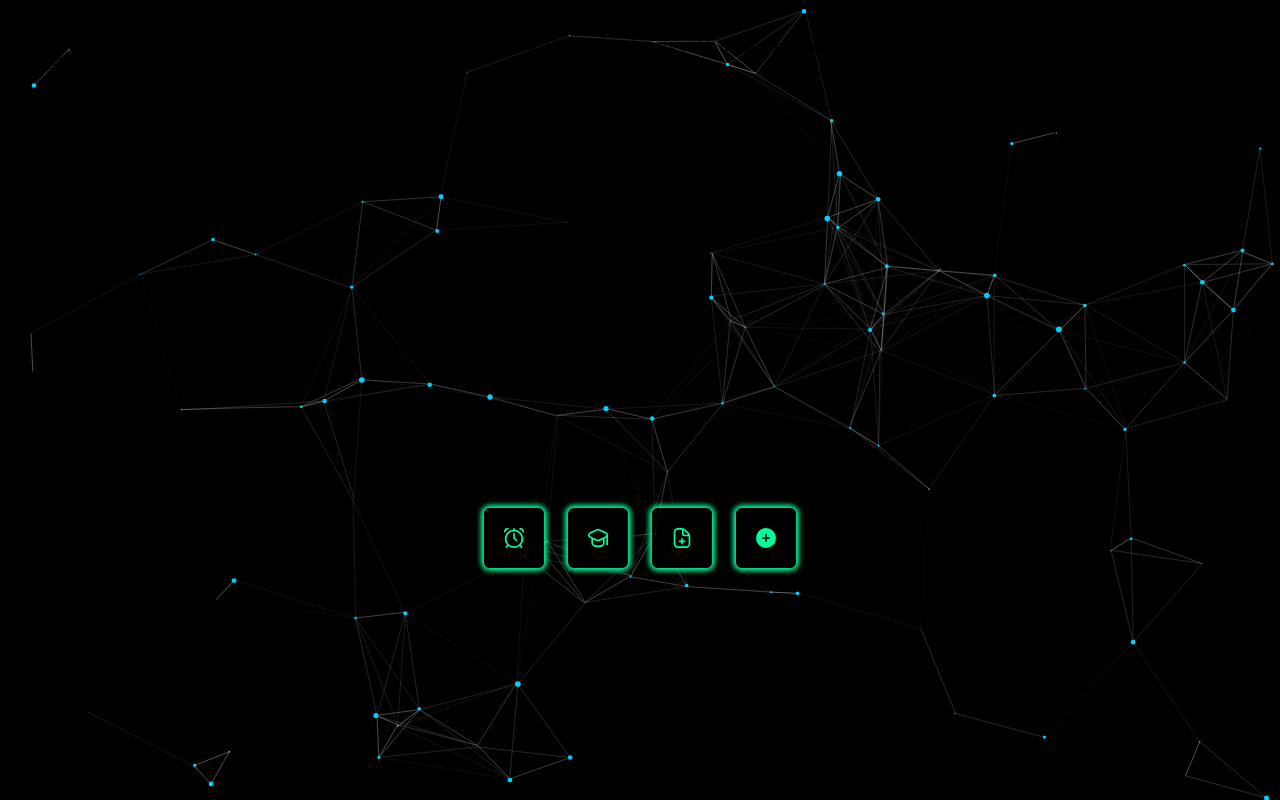
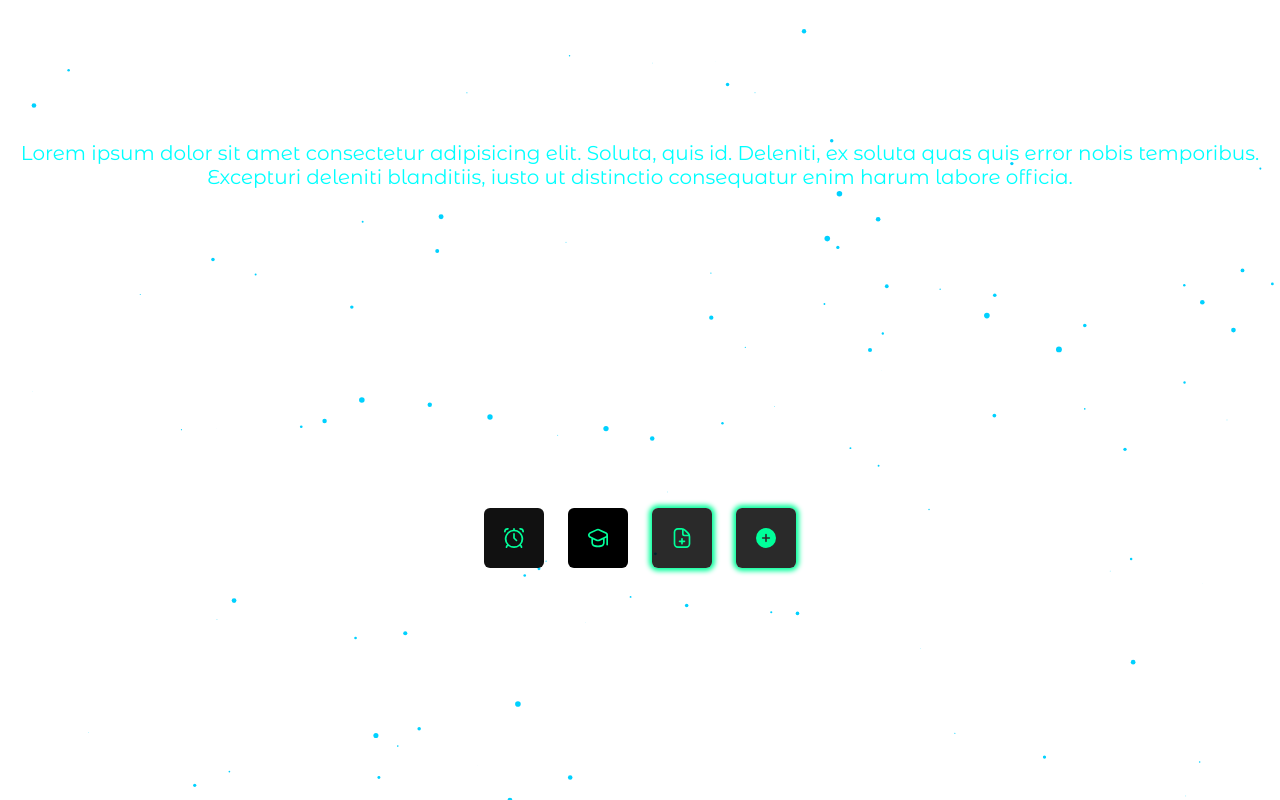
Before and after one commit to NahuelArias/NahuelArias.github.io, a plain HTML site: page index.html in a window 1280 px wide. Drawn offline with Linux system fonts and the light colour scheme.

Commit message:
1503/2022

```diff
--- a/style.css
+++ b/style.css
@@ -1,9 +1,17 @@
 * {
     padding: 0%;
     margin: 0%;
+:root {
+    --black:rgb(0, 0, 0);
+    --white:rgb(255, 255, 255);
+    --green-aqua:rgb(0, 255, 154);
+    --aqua: rgb(0, 255, 255);
+    --magenta:rgb(253,57,155);
+    --light-blue: rgb(0,208,255);
 }
+
 body {
-    background-color: rgb(0, 0, 0);
+    background: var(--black);
 }
 
 #particles-js {
@@ -13,33 +21,34 @@ body {
     z-index: -1;
 }
 
-.t1 {
-    /* display:fixed sirve para poner elementos en linea*/
-    background-image: linear-gradient(to left,rgb(255, 68, 99),black );
+.h1 {
     width: auto;
     text-align: center;
+    margin: 20px;
+    font-family: 'Pinyon Script', cursive;
+    font-size: 45px;
+
+    background-size: 100%;
+    background-repeat: repeat;
+    background-clip: text;
+    background:linear-gradient(45deg, var(--aqua), var(--white));
+    background-color: var(--aqua), var(--magenta);
+    -webkit-background-clip: text;
+    -moz-background-clip: text;
+    -webkit-text-fill-color: transparent;
+    -moz-text-fill-color: transparent;
 }
-/*PRUEBA
-.icons-div {
-    background-color: rgb(255, 0, 0);
-    padding: 10px;
-    border-radius: 15px;
-    justify-content: center;
-    position: fixed;
-    top: 50%;
-    left: 50%;
-    transform: translate(-50%,-50%);
+
+.p1 {
+    width: auto;
+    text-align: center;
+    margin: 50px 0;
+    padding: 15px 20px;
+    color: rgb(0, 255, 255);
+    font-family: 'Montserrat Alternates', sans-serif;
+    font-size: 20px;
+    box-shadow: 0px 0px 5px 3px val(--green-aqua);
 }
-.notion {
-    border: 0px;
-    height: 30px;
-    width: auto;
-}
-.miro {
-    border: 0ch;
-    height: 30px; alto
-    width: auto;  ancho
-}*/
 
 #horario {
     width:20px;
@@ -51,7 +60,7 @@ body {
     left: 50%;
     transform: translate(-260%,180%);
     border-radius: 6px;
-    box-shadow: 0px 0px 5px 3px rgb(0, 255, 154);
+    box-shadow: 0px 0px 5px 3px val(--green-aqua);
 }
 
 #ajustes-svg {
@@ -64,7 +73,7 @@ body {
     left: 50%;
     transform: translate(-120%,180%);
     border-radius: 6px;
-    box-shadow: 0px 0px 5px 3px rgb(0, 255, 154);
+    box-shadow: 0px 0px 5px 3px val(--green-aqua);
     animation-name: animacion-university;
     animation-iteration-count: infinite;
 }
```
